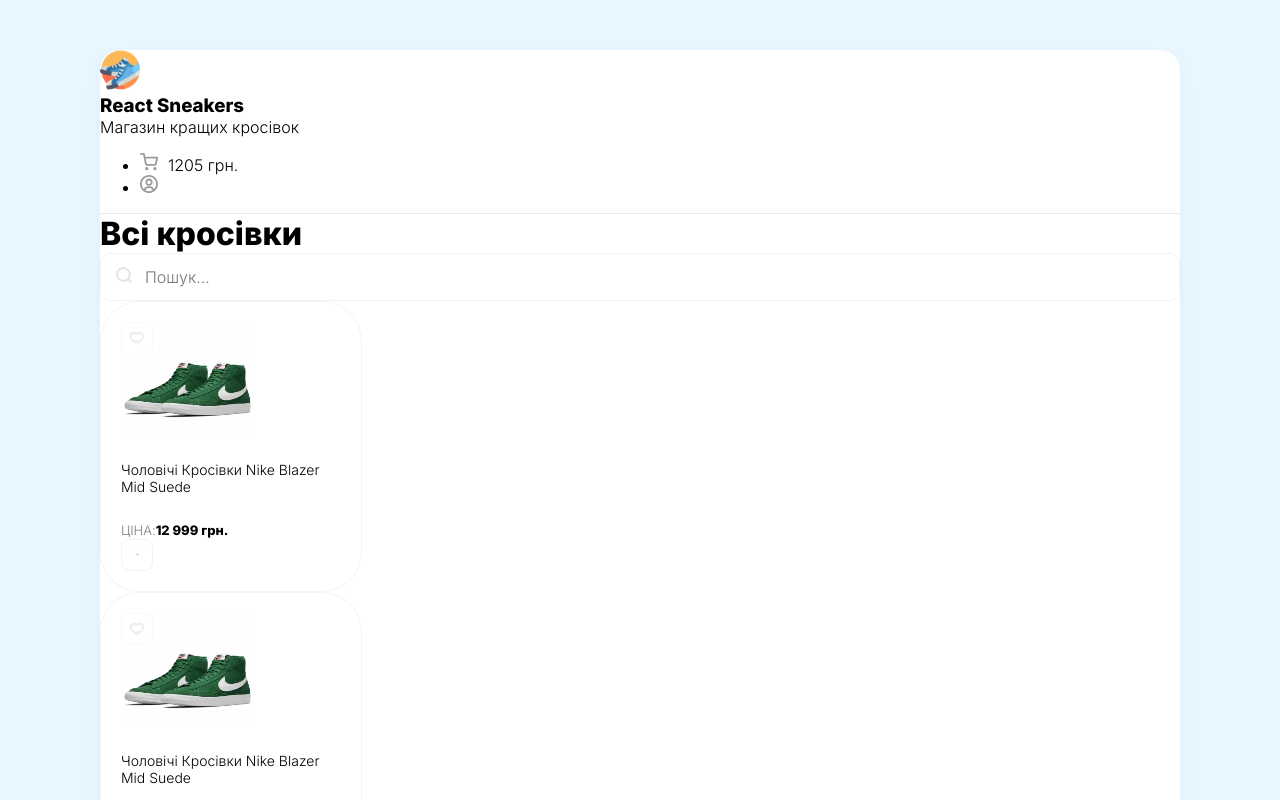
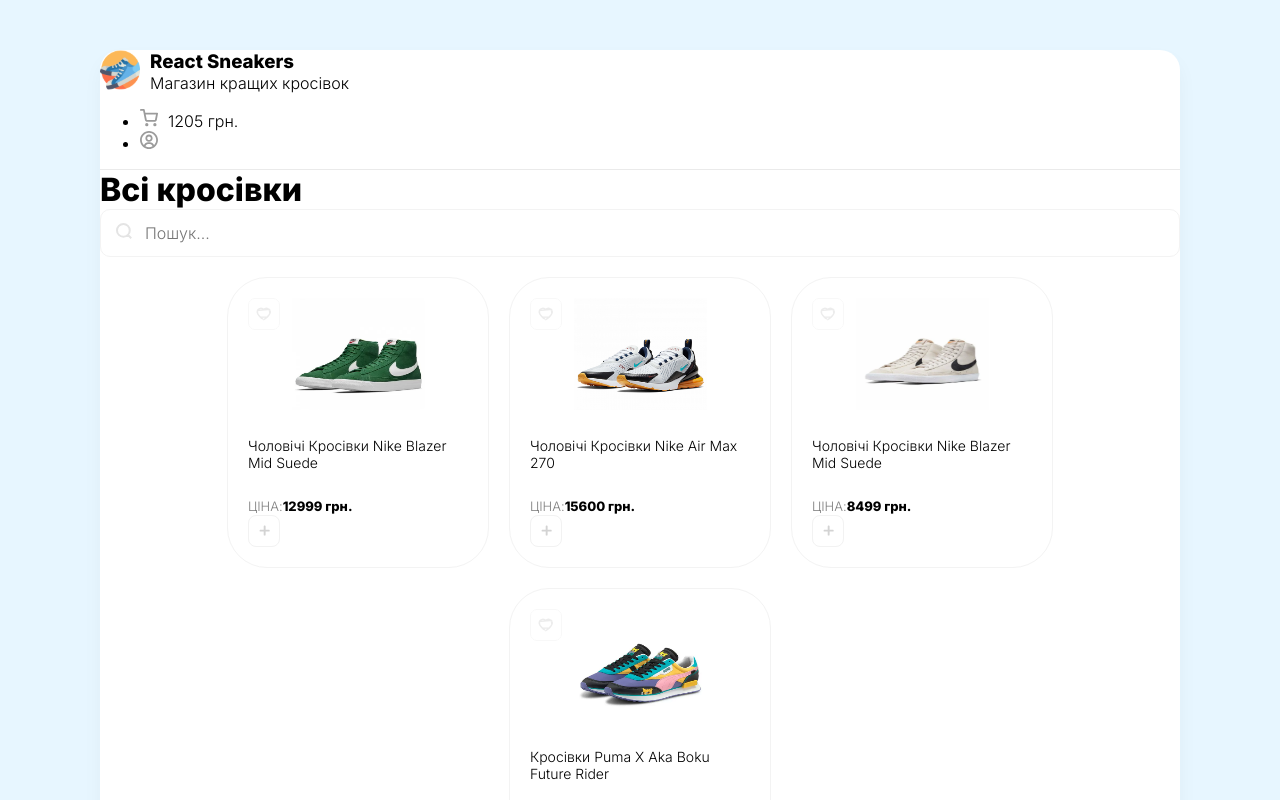
Before and after one commit to Kaktuzo4ek/react-sneakers, a React (Create React App) app: page / in a window 1280 px wide. Shown: the top 800 px of the page. Built offline with nearby package versions, Linux system fonts and the light colour scheme.

Commit message:
Add sass and sneakers array

```diff
--- a/package.json
+++ b/package.json
@@ -6,6 +6,7 @@
     "@testing-library/jest-dom": "^5.16.5",
     "@testing-library/react": "^13.4.0",
     "@testing-library/user-event": "^13.5.0",
+    "classnames": "^2.3.2",
     "macro-css": "^1.0.5",
     "node-sass": "^7.0.3",
     "react": "^18.2.0",
--- a/src/App.js
+++ b/src/App.js
@@ -1,6 +1,29 @@
 import Card from "./components/Card";
 import Header from "./components/Header";
 import Cart from "./components/Cart";
+
+const sneakersArray = [
+  {
+    title: "Чоловічі Кросівки Nike Blazer Mid Suede",
+    price: 12999,
+    imageUrl: "/img/sneakers/1.png",
+  },
+  {
+    title: "Чоловічі Кросівки Nike Air Max 270",
+    price: 15600,
+    imageUrl: "/img/sneakers/2.png",
+  },
+  {
+    title: "Чоловічі Кросівки Nike Blazer Mid Suede",
+    price: 8499,
+    imageUrl: "/img/sneakers/3.png",
+  },
+  {
+    title: "Кросівки Puma X Aka Boku Future Rider",
+    price: 8999,
+    imageUrl: "/img/sneakers/4.png",
+  },
+];
 
 function App() {
   return (
@@ -8,7 +31,7 @@
       <Cart />
       <Header />
       <div className="content p-40">
-        <div className="d-flex align-center justify-between mb-40">
+        <div className="d-flex align-center justify-between mb-20">
           <h1>Всі кросівки</h1>
           <div className="search-block d-flex">
             <img src="/img/search.svg" alt="Search" />
@@ -16,11 +39,10 @@
           </div>
         </div>
 
-        <div className="d-flex flex-wrap">
-          <Card />
-          <Card />
-          <Card />
-          <Card />
+        <div className="sneakers">
+          {sneakersArray.map((sneaker) => (
+            <Card key={sneaker.title} sneaker={sneaker} />
+          ))}
         </div>
       </div>
     </div>
--- a/src/components/Card.js
+++ /dev/null
@@ -1,22 +0,0 @@
-function Card() {
-  return (
-    <div className="card">
-      <div className="favorite">
-        <img src="/img/heart-unliked.svg" alt="Unliked" />
-      </div>
-      <img width={133} height={112} src="/img/sneakers/1.png" alt="Sneakers" />
-      <h5>Чоловічі Кросівки Nike Blazer Mid Suede</h5>
-      <div className="d-flex justify-between align-center">
-        <div className="d-flex flex-column">
-          <span>Ціна:</span>
-          <b>12 999 грн.</b>
-        </div>
-        <button className="button">
-          <img width={11} height={11} src="/img/btn-plus.svg" alt="Plus" />
-        </button>
-      </div>
-    </div>
-  );
-}
-
-export default Card;
--- /dev/null
+++ b/src/components/Card/Card.module.scss
@@ -0,0 +1,49 @@
+.card {
+  border: 1px solid #f3f3f3;
+  padding: 20px;
+  width: 220px;
+  border-radius: 40px;
+  margin-left: 10px;
+  margin-right: 10px;
+  margin-top: 20px;
+
+  transition: box-shadow 0.2s ease-in-out, transform 0.2s ease-in-out;
+
+  &:hover {
+    box-shadow: 0px 20px 35px rgba(0, 0, 0, 0.06);
+    transform: translateY(-5px);
+  }
+
+  .favorite {
+    position: absolute;
+    cursor: pointer;
+  }
+
+  .image {
+    text-align: center;
+  }
+
+  span {
+    text-transform: uppercase;
+    opacity: 0.5;
+    font-size: 13px;
+  }
+
+  b {
+    font-size: 13px;
+  }
+
+  h5 {
+    font-weight: 400;
+    font-size: 14px;
+  }
+}
+
+.button {
+  background: #fff;
+  border: 1px solid #f2f2f2;
+  border-radius: 8px;
+  height: 32px;
+  width: 32px;
+  cursor: pointer;
+}
--- /dev/null
+++ b/src/components/Card/index.js
@@ -0,0 +1,31 @@
+import styles from "./Card.module.scss";
+
+function Card(props) {
+  return (
+    <div className={styles.card}>
+      <div className={styles.favorite}>
+        <img src="/img/heart-unliked.svg" alt="Unliked" />
+      </div>
+      <div className={styles.image}>
+        <img
+          width={133}
+          height={112}
+          src={props.sneaker.imageUrl}
+          alt="Sneaker"
+        />
+      </div>
+      <h5>{props.sneaker.title}</h5>
+      <div className="d-flex justify-between align-center">
+        <div className="d-flex flex-column">
+          <span>Ціна:</span>
+          <b>{props.sneaker.price} грн.</b>
+        </div>
+        <button className={styles.button}>
+          <img width={11} height={11} src="/img/plus.svg" alt="Plus" />
+        </button>
+      </div>
+    </div>
+  );
+}
+
+export default Card;
--- /dev/null
+++ b/src/components/Cart/Cart.module.scss
@@ -0,0 +1,130 @@
+.overlay {
+  display: none;
+  position: absolute;
+  left: 0;
+  top: 0;
+  width: 100%;
+  height: 100%;
+  background-color: rgba(0, 0, 0, 0.5);
+  z-index: 1;
+}
+
+.cart {
+  display: flex;
+  flex-direction: column;
+  position: absolute;
+  width: 420px;
+  height: 100%;
+  right: 0;
+  background: #fff;
+  box-shadow: -10px 4px 24px rgba(0, 0, 0, 0.1);
+  padding: 30px;
+
+  .items {
+    flex: 1;
+    overflow: auto;
+    margin-bottom: 40px;
+  }
+
+  h2 {
+    margin: 0;
+  }
+}
+
+.cartTotalBlock {
+  ul {
+    display: block;
+    margin-bottom: 40px !important;
+
+    li {
+      display: flex;
+      align-items: flex-end;
+      margin-bottom: 20px;
+
+      div {
+        flex: 1;
+        height: 1px;
+        border-bottom: 1px dashed #dfdfdf;
+        position: relative;
+        top: -4px;
+        margin: 0 7px;
+      }
+    }
+  }
+
+  .greenButton {
+    position: relative;
+
+    &:hover {
+      img {
+        transform: translateX(5px);
+      }
+    }
+
+    img {
+      position: absolute;
+      right: 30px;
+      top: 20px;
+      transition: transform 0.15s ease-in-out;
+    }
+  }
+}
+
+.greenButton {
+  width: 100%;
+  height: 55px;
+  background: #9dd558;
+  border-radius: 18px;
+  border: 0;
+  color: #fff;
+  font-size: 16px;
+  font-weight: 500;
+  cursor: pointer;
+  transition: background 0.1s ease-in-out;
+
+  &:hover {
+    background: lighten(#9dd558, 5%);
+  }
+
+  &:active {
+    background: darken(#9dd558, 5%);
+  }
+}
+
+.cartItem {
+  display: flex;
+  align-items: center;
+  margin-bottom: 20px;
+  border: 1px solid #f3f3f3;
+  border-radius: 20px;
+  overflow: hidden;
+  padding: 20px;
+
+  .cartItemImg {
+    height: 70px;
+    width: 70px;
+    background-size: contain;
+    background-position: 0 -3px;
+    background-repeat: no-repeat;
+    margin-right: 20px;
+  }
+
+  p {
+    font-size: 16px;
+    margin: 0;
+  }
+
+  b {
+    font-size: 14px;
+  }
+
+  .removeBtn {
+    opacity: 0.5;
+    cursor: pointer;
+    transition: opacity 0.15s ease-in-out;
+
+    &:hover {
+      opacity: 1;
+    }
+  }
+}
--- /dev/null
+++ b/src/components/Header/Header.module.scss
@@ -0,0 +1,16 @@
+header {
+  border-bottom: 1px solid #eaeaea;
+
+  .headerLeft {
+    display: flex;
+  }
+
+  img {
+    margin-right: 10px;
+  }
+
+  h3,
+  p {
+    margin: 0;
+  }
+}
--- a/src/components/Header.js
+++ b/src/components/Header/index.js
@@ -1,7 +1,9 @@
+import styles from "./Header.module.scss";
+
 function Header() {
   return (
     <header className="d-flex justify-between align-center p-40">
-      <div className="d-flex align-center">
+      <div className={styles.headerLeft}>
         <img width={40} height={40} src="/img/logo.svg" alt="logo" />
         <div>
           <h3 className="text-uppercase">React Sneakers</h3>
--- a/src/index.scss
+++ b/src/index.scss
@@ -19,73 +19,28 @@
   margin: 50px auto;
 }
 
-header {
-  border-bottom: 1px solid #eaeaea;
-
-  img {
-    margin-right: 10px;
-  }
-
-  h3,
-  p {
-    margin: 0;
-  }
-}
-
 .content {
   h1 {
     margin: 0;
   }
 }
 
-.card {
-  border: 1px solid #f3f3f3;
-  padding: 20px;
-  width: 220px;
-  border-radius: 40px;
-  margin-right: 30px;
-
-  transition: box-shadow 0.2s ease-in-out, transform 0.2s ease-in-out;
-
-  &:hover {
-    box-shadow: 0px 20px 35px rgba(0, 0, 0, 0.06);
-    transform: translateY(-5px);
-  }
-
-  .favorite {
-    position: absolute;
-    cursor: pointer;
-  }
-
-  span {
-    text-transform: uppercase;
-    opacity: 0.5;
-    font-size: 13px;
-  }
-
-  b {
-    font-size: 13px;
-  }
-
-  h5 {
-    font-weight: 400;
-    font-size: 14px;
-  }
-}
-
-.button {
-  background: #fff;
-  border: 1px solid #f2f2f2;
-  border-radius: 8px;
-  height: 32px;
-  width: 32px;
-  cursor: pointer;
+.sneakers {
+  display: flex;
+  justify-content: center;
+  flex-wrap: wrap;
+  margin: 0 auto;
 }
 
 .search-block {
   border: 1px solid #f3f3f3;
   border-radius: 10px;
   padding: 0 15px;
+  transition: border 0.3s ease-in-out;
+
+  &:focus-within {
+    border: 1px solid #9dd558;
+  }
 
   input {
     border: 0;
@@ -94,130 +49,3 @@
     width: 200px;
   }
 }
-
-.overlay {
-  position: absolute;
-  left: 0;
-  top: 0;
-  width: 100%;
-  height: 100%;
-  background-color: rgba(0, 0, 0, 0.5);
-  z-index: 1;
-}
-
-.cart {
-  display: flex;
-  flex-direction: column;
-  position: absolute;
-  width: 420px;
-  height: 100%;
-  right: 0;
-  background: #fff;
-  box-shadow: -10px 4px 24px rgba(0, 0, 0, 0.1);
-  padding: 30px;
-
-  .items {
-    flex: 1;
-    overflow: auto;
-    margin-bottom: 40px;
-  }
-
-  h2 {
-    margin: 0;
-  }
-}
-
-.cartTotalBlock {
-  ul {
-    display: block;
-    margin-bottom: 40px !important;
-
-    li {
-      display: flex;
-      align-items: flex-end;
-      margin-bottom: 20px;
-
-      div {
-        flex: 1;
-        height: 1px;
-        border-bottom: 1px dashed #dfdfdf;
-        position: relative;
-        top: -4px;
-        margin: 0 7px;
-      }
-    }
-  }
-
-  .greenButton {
-    position: relative;
-
-    &:hover {
-      img {
-        transform: translateX(5px);
-      }
-    }
-
-    img {
-      position: absolute;
-      right: 30px;
-      top: 20px;
-      transition: transform 0.15s ease-in-out;
-    }
-  }
-}
-
-.greenButton {
-  width: 100%;
-  height: 55px;
-  background: #9dd558;
-  border-radius: 18px;
-  border: 0;
-  color: #fff;
-  font-size: 16px;
-  font-weight: 500;
-  cursor: pointer;
-  transition: background 0.1s ease-in-out;
-
-  &:hover {
-    background: lighten(#9dd558, 5%);
-  }
-
-  &:active {
-    background: darken(#9dd558, 5%);
-  }
-}
-
-.cartItem {
-  border: 1px solid #f3f3f3;
-  border-radius: 20px;
-  overflow: hidden;
-  padding: 20px;
-
-  .cartItemImg {
-    height: 70px;
-    width: 70px;
-    background-size: contain;
-    background-position: 0 -3px;
-    background-repeat: no-repeat;
-    margin-right: 20px;
-  }
-
-  p {
-    font-size: 16px;
-    margin: 0;
-  }
-
-  b {
-    font-size: 14px;
-  }
-
-  .removeBtn {
-    opacity: 0.5;
-    cursor: pointer;
-    transition: opacity 0.15s ease-in-out;
-
-    &:hover {
-      opacity: 1;
-    }
-  }
-}
```
Also changed, not shown: src/components/Cart/index.js (renamed from src/components/Cart.js, +13 -11 lines), public/img/plus.svg (added), 1 other file (tests, documents, lock files or other folders).
